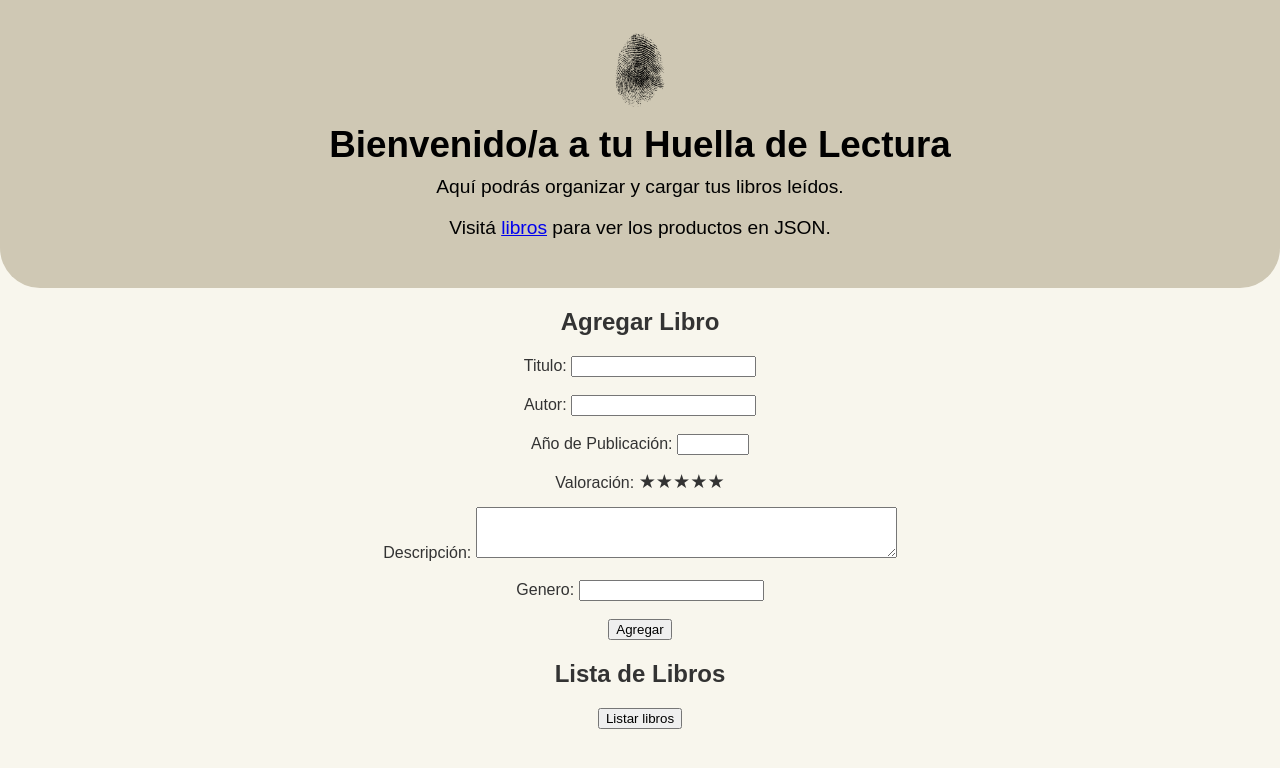
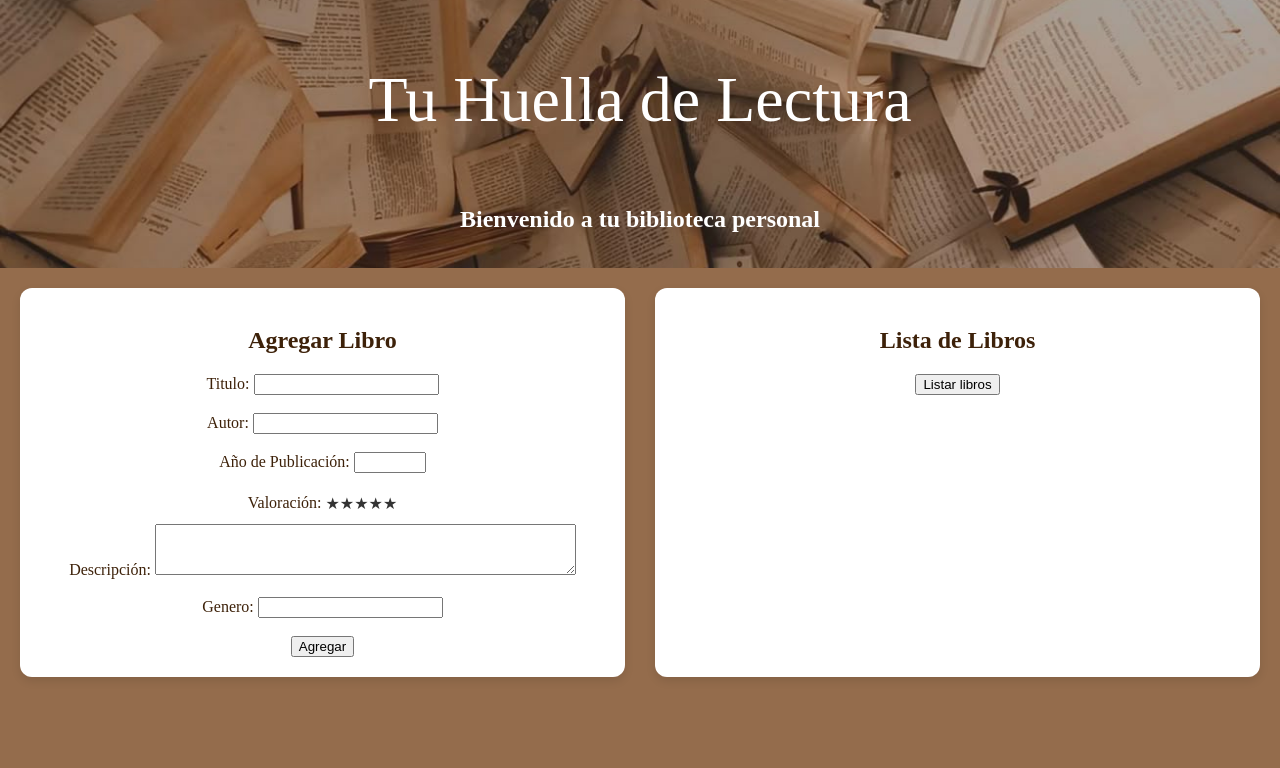
Before and after one commit to EmiliaRedolatti/TPE_Web, a plain HTML site: page Servidor/index.html in a window 1280 px wide. Drawn offline with Linux system fonts and the light colour scheme.

Commit message:
mejora en css

```diff
--- a/Servidor/index.html
+++ b/Servidor/index.html
@@ -6,32 +6,30 @@
   <meta name="viewport" content="width=device-width, initial-scale=1.0">
   <title>Mi Huella de Lectura</title>
   <link rel="stylesheet" href="static/style.css">
+
 </head>
 
 <body>
-
   <header>
-    <img src="./static/Imagenes/huella.webp" alt="Logo huella">
-    <h1>Bienvenido/a a tu Huella de Lectura</h1>
-    <p>Aquí podrás organizar y cargar tus libros leídos.</p>
-    <p>Visitá <a href="/libros">libros</a> para ver los productos en JSON.</p>
+    <div class="hero-text">
+      <h1 class="titulo-header">Tu Huella de Lectura</h1>
+      <h2>Bienvenido a tu biblioteca personal</h2>
+    </div>
   </header>
 
+  <main class="main-content">
+    <section class="col agregar-libro">
       <h2>Agregar Libro</h2>
       <form id="formulario-libro">
-
         <label>Titulo:</label>
           <input type="text" id="titulo" name="titulo" required>
         <br><br>
-
         <label for="autor">Autor:</label>
           <input type="text" id="autor" name="autor" required>
         <br><br>
-
         <label for="anioPublicacion">Año de Publicación:</label>
             <input type="number" id="anioPublicacion" name="anioPublicacion" min="860" max="2025" required>
         <br>
-
         <label>Valoración:</label>
             <p class="clasificacion">
               <input id="star-5" type="radio" name="valoracion" value="5" required>
@@ -46,26 +44,25 @@
               <label for="star-1" title="1 estrella">★</label>
           </p>
         <br>
-
         <label for="descripcion">Descripción:</label>
             <textarea id="descripcion" name="descripcion" cols="50" rows="3"></textarea>
         <br><br>
-
         <label for="autor">Genero:</label>
           <input type="text" id="genero" name="genero" required>
         <br><br>
+        <button id="boton-agregar" type="submit">Agregar</button></form>
+      </form>
+    </section>
 
-		<button id="boton-agregar" type="submit">Agregar</button></form>
-
-    </form>
-
-
+    <section class="col lista-libros">
       <h2>Lista de Libros</h2>
       <!-- Contenedor para mostrar la lista de libros -->
       <button id="boton-listar" class="btn">Listar libros</button>
       <div id="lista-libros">
         <!-- Aquí JavaScript agregará los libros -->
       </div>
+    </section>
+  </main>
 
     <script src="./app.js"></script>
 </body>
--- a/Servidor/static/style.css
+++ b/Servidor/static/style.css
@@ -1,36 +1,60 @@
 body {
-    font-family: Arial, sans-serif;
-    background: #f8f6ed;
+    font-family: 'Montserrat';
+    background: #946c4c;
     margin: 0;
     padding: 0;
     text-align: center;
-    color: #333;
+    color: #3d2109;
 }
 
 header {
-    background-color: #CFC8B4;
-    color: rgb(0, 0, 0);
-    padding: 30px 20px;
-    border-bottom-left-radius: 40px;
-    border-bottom-right-radius: 40px;
+    background-image: url('./Imagenes/libro2.jpeg');
+    background-size: cover;
+    background-position: center;
+    display: flex;
+    justify-content: center;
+    align-items: center;
+    text-align: center;
+    font-family: 'Montserrat';
+    color: #fff;
 }
 
-header img {
-    width: 80px;
-    height: 80px;
-    margin-bottom: 10px;
+.hero-text {
+    display: flex;
+    flex-direction: column; /* título arriba, subtítulo debajo */
+    align-items: center;
+    gap: 1px; /* espacio entre h1 y h2 */
+    padding: 15px 25px;
 }
 
-h1 {
-    margin: 0;
-    font-size: 2.3rem;
+.titulo-header {
+    padding: 5px 10px;
+    font-size: 4rem;
+    font-weight: 400;
 }
 
-p {
-    font-size: 1.2rem;
-    margin-top: 10px;
+.main-content {
+    display: flex;       /* activa flexbox */
+    gap: 30px;           /* espacio entre columnas */
+    padding: 20px;
 }
 
+.col {
+    flex: 1;             /* ambas columnas ocupan el mismo espacio */
+    background-color: #fff;
+    padding: 20px;
+    border-radius: 12px;
+    box-shadow: 0 4px 10px rgba(0,0,0,0.1);
+}
+
+/* Responsive: en pantallas pequeñas se apilan verticalmente */
+@media (max-width: 900px) {
+    .main-content {
+        flex-direction: column;
+    }
+}
+
+/* Estrellas*/
 p.clasificacion {
   position: relative;
   overflow: hidden;
```
Also changed, not shown: Servidor/static/Imagenes/huella.webp (deleted), Servidor/static/Imagenes/libro2.jpeg (added). Lines whose indentation alone changed are shown as unchanged.
